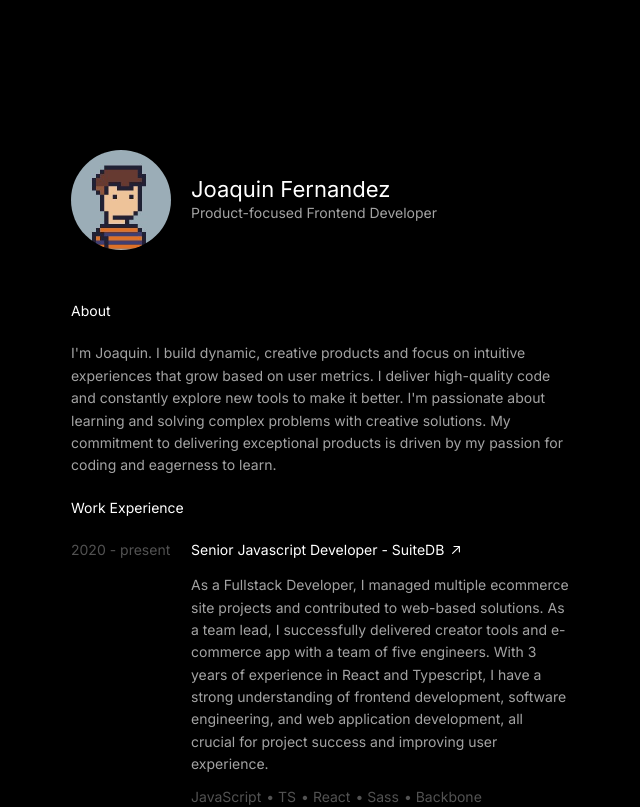
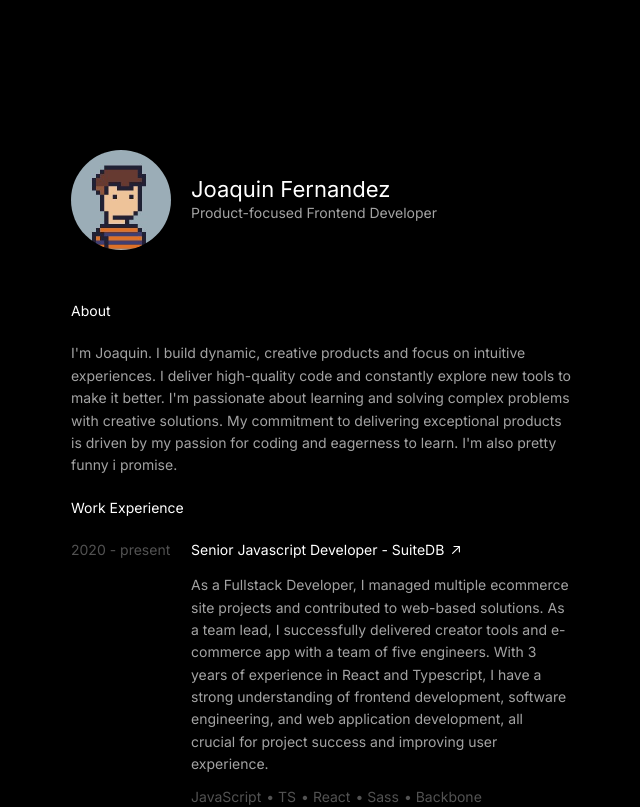
Before and after one commit to JoaquinFernandez19/portfolio-new, a React (Create React App) app: page / in a window 1280 px wide. Shown: the top 807 px of the page, without its empty margins (319-959 px from the left). Built offline with nearby package versions, Linux system fonts and the light colour scheme.

Commit message:
change profile text

```diff
--- a/src/components/Profile.tsx
+++ b/src/components/Profile.tsx
@@ -19,11 +19,11 @@ export const Profile: React.FC = () => {
 
         <p>
           I'm Joaquin. I build dynamic, creative products and focus on intuitive
-          experiences that grow based on user metrics. I deliver high-quality
-          code and constantly explore new tools to make it better. I'm
-          passionate about learning and solving complex problems with creative
-          solutions. My commitment to delivering exceptional products is driven
-          by my passion for coding and eagerness to learn.
+          experiences. I deliver high-quality code and constantly explore new
+          tools to make it better. I'm passionate about learning and solving
+          complex problems with creative solutions. My commitment to delivering
+          exceptional products is driven by my passion for coding and eagerness
+          to learn. I'm also pretty funny i promise.
         </p>
       </div>
     </>
```
